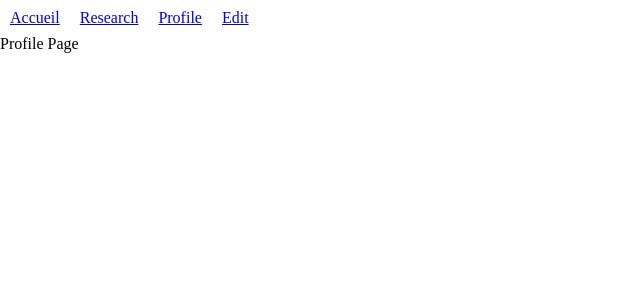
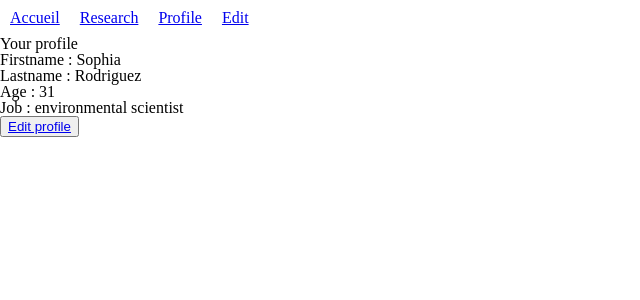
Before and after one commit to FrancoisNovais/vue-exercice-mise-en-pratique-2, a Vue app: page /profile in a window 1280 px wide. Shown: the top 300 px of the page, without its empty margins (0-640 px from the left). Built offline with nearby package versions, Linux system fonts and the light colour scheme.

Commit message:
ProfileView function

```diff
--- a/src/main.js
+++ b/src/main.js
@@ -1,6 +1,6 @@
 import './assets/main.css'
 
-import { createApp } from 'vue'
+import { createApp, ref } from 'vue'
 import App from './App.vue'
 import router from './router'
 
@@ -8,4 +8,14 @@ const app = createApp(App)
 
 app.use(router)
 
+const userInfos = ref({
+  gender: 'female',
+  firstname: 'Sophia',
+  lastname: 'Rodriguez',
+  age: 31,
+  job: 'environmental scientist'
+})
+
+app.provide('GlobalStore', { userInfos: userInfos })
+
 app.mount('#app')
--- a/src/views/ProfileView.vue
+++ b/src/views/ProfileView.vue
@@ -1,7 +1,22 @@
-<script setup></script>
+<script setup>
+import { RouterLink } from 'vue-router'
+
+import { inject } from 'vue'
+
+const Store = inject('GlobalStore')
+</script>
 
 <template>
   <main>
-    <p>Profile Page</p>
+    <h1>Your profile</h1>
+
+    <div>
+      <p>Firstname : {{ Store.userInfos.value.firstname }}</p>
+      <p>Lastname : {{ Store.userInfos.value.lastname }}</p>
+      <p>Age : {{ Store.userInfos.value.age }}</p>
+      <p>Job : {{ Store.userInfos.value.job }}</p>
+    </div>
+
+    <button><RouterLink :to="{ name: 'edit' }"> Edit profile </RouterLink></button>
   </main>
 </template>
```
